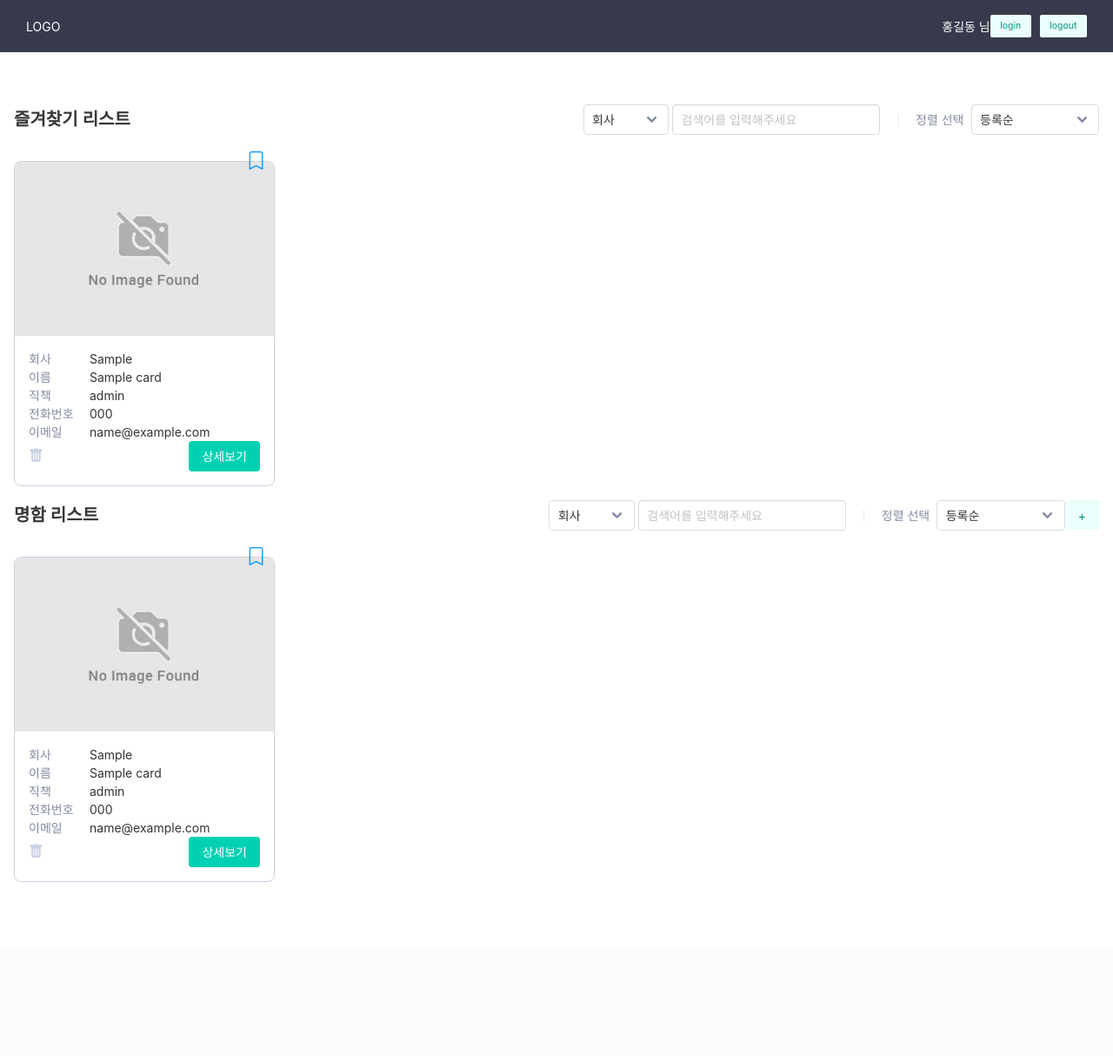
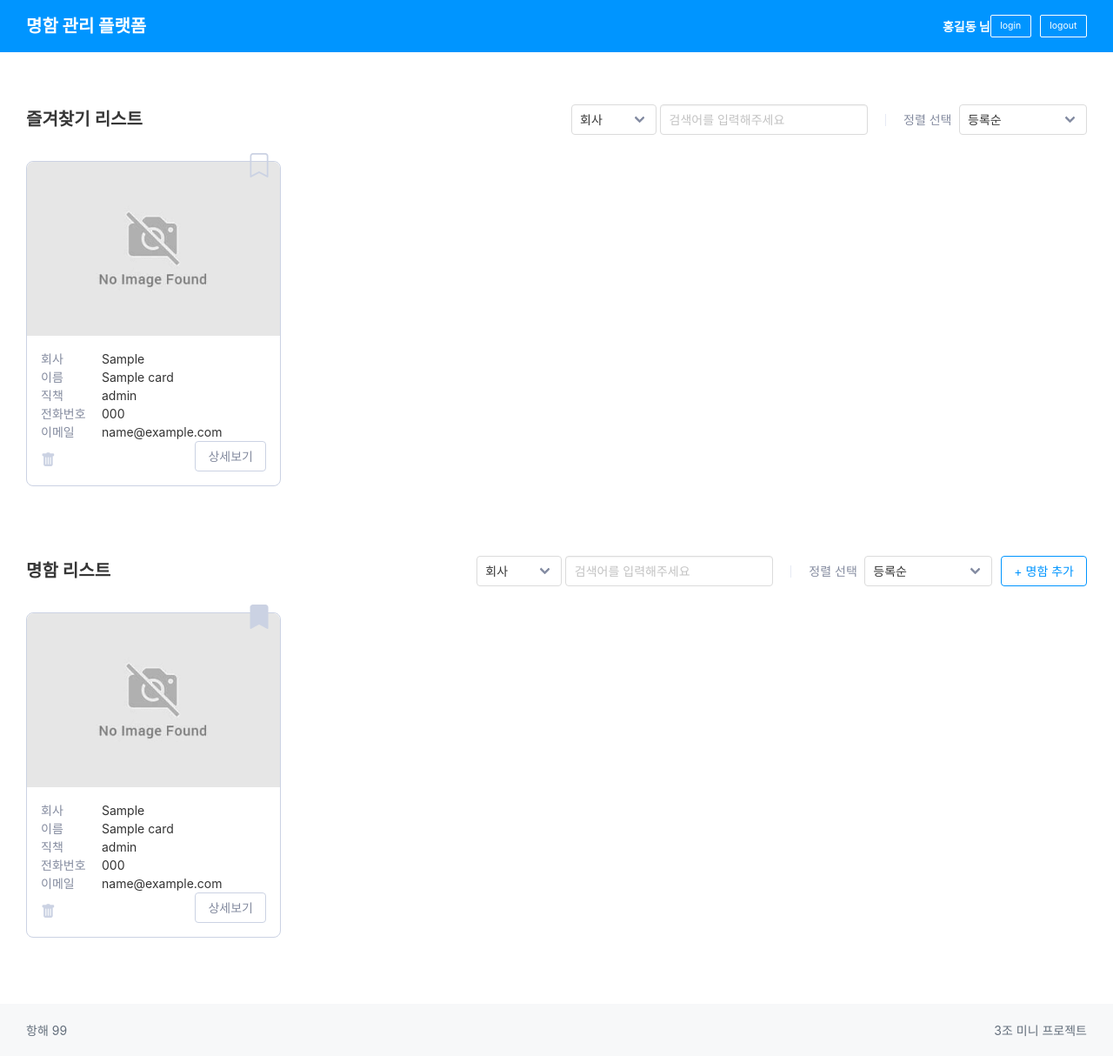
Before and after one commit to thdals83/Chapter-1-_MiniProject, a Flask app: page / in a window 1280 px wide. Shown: the whole page at 87% size. Before the commit the page ends 1014 px from the top, so only its background shows below. Run offline with Flask 2, Linux system fonts and the light colour scheme; a database or web service that is not in the repository returns one stand-in record (values such as "Sample title"); some libraries are stand-ins or nearby versions.

Commit message:
Fix: style 수정

```diff
--- a/static/css/footer.css
+++ b/static/css/footer.css
@@ -1,20 +1,18 @@
 .footer-wrapper {
-    background: var(--gray800);
-    position: absolute;
-    bottom: 0;
+    background: #f7f8f9;
     width: 100%;
     height: 60px;
     display: flex;
-    /*z-index: 50;*/
-    /*align-items: center;*/
 }
 
 .footer-wrapper .footer {
+    background: inherit;
     max-width: 1280px;
     margin: 0 auto;
     display: flex;
     align-items: center;
-    /*justify-content: space-between;*/
     padding: 10px 30px;
     flex: 1;
+    color: #646f7c;
+    justify-content: space-between;
 }
--- a/static/css/header.css
+++ b/static/css/header.css
@@ -1,5 +1,6 @@
 .header-wrapper {
-    background: var(--gray800);
+    /*background: var(--gray200);*/
+    background: var(--custom-primary);
     position: fixed;
     top: 0;
     width: 100%;
@@ -17,14 +18,26 @@
     padding: 10px 30px;
     flex: 1;
 }
-
+.header-wrapper .header button {
+    background: none;
+    color: white;
+    border: 1px solid white;
+    transition: all 0.2s ease;
+}
+.header-wrapper .header button:hover {
+    background: white;
+    color: var(--custom-primary);
+}
 .header-wrapper .header button:last-child {
     margin-left: 10px;
 }
 .header-wrapper .header .logo {
+    font-weight: 700;
+    font-size: 20px;
     color: white;
     flex: 1;
 }
 .header-wrapper .header .user-name {
     color: white;
+    font-weight: 700;
 }
--- a/static/css/mainPage.css
+++ b/static/css/mainPage.css
@@ -1,7 +1,7 @@
 .main-page {
     max-width: 1280px;
     margin: 60px auto 0 auto;
-    padding: 60px 16px;
+    padding: 60px 30px;
 }
 
 .main-page .title-header-wrapper {
@@ -28,6 +28,9 @@
     margin-left: 20px;
     display: flex;
     align-items: center;
+}
+.main-page .title-header-wrapper .header-right-area .sort-area .button {
+    margin-left: 10px;
 }
 
 .main-page .title-header-wrapper .header-right-area .sort-area span {
@@ -57,15 +60,19 @@
     grid-template-columns: 1fr 1fr 1fr 1fr;
     margin: 16px 0;
     width: 100%;
-    column-gap: 8px;
+    column-gap: 16px;
     row-gap: 16px;
+    min-height: 300px;
+}
+.main-page .card-list.bookmark-list {
+    margin-bottom: 80px;
 }
 
 .main-page .card-list .card-item {
     border: 1px solid var(--gray400);
     border-radius: 8px;
     position: relative;
-    max-width: 300px;
+    background: white;
 }
 
 .main-page .card-list .card-item .info-wrapper {
@@ -75,6 +82,7 @@
 
 .main-page .card-list .card-item .info-wrapper .inline {
     display: flex;
+    max-width: 260px;
 
 }
 
@@ -109,7 +117,11 @@
 }
 
 .main-page .card-list .card-item .bookmark-button i {
-    font-size: 1.5rem;
+    font-size: 2rem;
+    color: var(--gray400);
+}
+
+.main-page .card-list .card-item .bookmark-button.active i {
     color: var(--custom-primary);
 }
 
@@ -119,7 +131,7 @@
 
 .main-page .card-list .card-item .btn-wrapper {
     display: flex;
-    align-items: center;
+    align-items: flex-end;
     justify-content: space-between;
 }
 
@@ -134,9 +146,26 @@
 }
 
 .no-search-data {
-
+    font-size: 18px;
+    color: var(--custom-secondary);
+    display: flex;
+    align-items: center;
+    justify-content: center;
+}
+.no-search-data span {
+    margin-left: 4px;
 }
 
-.view-detail {
+.button.view-detail {
+    border: 1px solid var(--gray400);
+    color: var(--custom-secondary);
+    transition: all 0.2s ease;
+}
+.button.view-detail:hover {
+    background: rgba(0,0,0,0.05);
+}
 
+.button.primary {
+    border: 1px solid var(--custom-primary);
+    color: var(--custom-primary);
 }
--- a/static/js/main.js
+++ b/static/js/main.js
@@ -7,18 +7,6 @@ function handleClickDeleteCard(cardId) {
         success: function (response) {
             alert(response['msg'])
             window.location.reload();
-        }
-    })
-}
-
-function getCardList() {
-    $.ajax({
-        type: "GET",
-        url: "/api/list",
-        data: {},
-        success: function (response) {
-            const result = response['msg']
-            console.log(result);
         }
     })
 }
@@ -80,7 +68,7 @@ function getListHtmls(data, idx) {
                     <div onclick="handleClickDeleteCard('${data._id.$oid}')" class="delete-button click">
                         <i class="bi bi-trash-fill"></i>
                     </div>
-                    <button class="button is-primary view-detail">상세보기</button>
+                    <button class="button view-detail">상세보기</button>
                 </div>
             </div>
         </div>`
@@ -104,6 +92,8 @@ function ajaxListSort(action) {
             const defaultList = JSON.parse(response.result);
 
             const defaultAllListHtmls = getAllLists(defaultList);
+            const cardListEle = document.getElementById('card-list');
+            cardListEle.style.gridTemplateColumns = '1fr 1fr 1fr 1fr';
             $('#card-list').html(defaultAllListHtmls);
         }
     })
@@ -118,8 +108,10 @@ function ajaxListSortBookmark(action) {
         },
         success: function (response) {
             const bookmarkList = JSON.parse(response.result);
+            const bookmarkListEle = document.getElementById('bookmark-list');
 
             const bookmarkAllListHtmls = getAllLists(bookmarkList);
+            bookmarkListEle.style.gridTemplateColumns = '1fr 1fr 1fr 1fr';
             $('#bookmark-list').html(bookmarkAllListHtmls);
         }
     })
@@ -127,12 +119,12 @@ function ajaxListSortBookmark(action) {
 
 function getBookmarkIcon(data) {
     if (data.card_bookmark === 1) {
-        return `<div onclick="handleClickBookmark('${data._id.$oid}')" class="bookmark-button click">
+        return `<div onclick="handleClickBookmark('${data._id.$oid}')" class="bookmark-button active click">
                     <i class="bi bi-bookmark-fill"></i>
                 </div>`
     } else {
         return `<div onclick="handleClickBookmark('${data._id.$oid}')" class="bookmark-button click">
-                    <i class="bi bi-bookmark"></i>
+                    <i class="bi bi-bookmark-fill"></i>
                 </div>`
     }
 }
@@ -171,13 +163,15 @@ function searchDefault() {
         },
         success: function (response) {
             const searchList = JSON.parse(response.result);
+            const cardList = document.getElementById('card-list');
 
-            if(searchList.length === 0) {
-                console.log('searchList : ', searchList.length === 0);
+            if (searchList.length === 0) {
                 $('#card-list').empty();
-                 return $('#card-list').append(getEmptyData());
+                cardList.style.gridTemplateColumns = '1fr';
+                return $('#card-list').append(getEmptyData());
             }
             const searchAllListHtmls = getAllLists(searchList);
+            cardList.style.gridTemplateColumns = '1fr 1fr 1fr 1fr';
             $('#card-list').html(searchAllListHtmls);
         }
     })
@@ -198,18 +192,23 @@ function searchBookmark() {
         },
         success: function (response) {
             const searchList = JSON.parse(response.result);
+            const bookmarkList = document.getElementById('bookmark-list');
 
-            if(searchList.length === 0) {
-                console.log('searchList : ', searchList.length === 0);
+            if (searchList.length === 0) {
                 $('#bookmark-list').empty();
-                 return $('#bookmark-list').append(getEmptyData());
+                bookmarkList.style.gridTemplateColumns = '1fr';
+                return $('#bookmark-list').append(getEmptyData());
             }
             const searchAllListHtmls = getAllLists(searchList);
+            bookmarkList.style.gridTemplateColumns = '1fr 1fr 1fr 1fr';
             $('#bookmark-list').html(searchAllListHtmls);
         }
     })
 }
 
 function getEmptyData() {
-    return `<div class="no-search-data">검색 결과가 없습니다.</div>`
+    return `<div class="no-search-data">
+                <i class="bi bi-exclamation-circle"></i>
+                <span>검색 결과가 없습니다.</span>
+            </div>`
 }
--- a/templates/index.html
+++ b/templates/index.html
@@ -45,14 +45,8 @@
     <!-- favicon -->
     <!--<link rel="icon" href="/static/img/favicon.ico" type="image/x-icon">-->
 
-    <title>Chapter 01</title>
+    <title>명함 관리 플랫폼</title>
 
-
-    <style>
-        test {
-            background: red;
-        }
-    </style>
 </head>
 <body id="root">
 {#{% block header %}#}
--- a/templates/mainPage.html
+++ b/templates/mainPage.html
@@ -1,16 +1,12 @@
 {% extends 'index.html' %}
-
-{#{% include 'header.html' %}#}
-
-
 
 {% block content %}
     <header class="header-wrapper">
         <section class="header">
-        <div class="logo">LOGO</div>
+            <div class="logo">명함 관리 플랫폼</div>
             <div class="user-name">홍길동 님</div>
-        <button class="button is-primary is-light is-small">login</button>
-        <button class="button is-primary is-light is-small">logout</button>
+            <button class="button is-small">login</button>
+            <button class="button is-small">logout</button>
         </section>
     </header>
     <section class="main-page">
@@ -31,14 +27,16 @@
                             </select>
                         </div>
 
-                        <input class="input" aria-label="search-box" type="text" id="bookmark-search" onkeyup="handleSearchKeyBookmark()" placeholder="검색어를 입력해주세요"/>
+                        <input class="input" aria-label="search-box" type="text" id="bookmark-search"
+                               onkeyup="handleSearchKeyBookmark()" placeholder="검색어를 입력해주세요"/>
 
                     </div>
 
                     <div class="sort-area">
                         <span>정렬 선택</span>
                         <div class="select">
-                            <select class="h-select sort-select" id="sort-list-select" onchange="handleChangeBookmarkListSelect(this.value)">
+                            <select class="h-select sort-select" id="sort-list-select"
+                                    onchange="handleChangeBookmarkListSelect(this.value)">
                                 <option value="register">등록순</option>
                                 <option value="company">회사명</option>
                                 <option value="name">이름순(가나다순)</option>
@@ -53,7 +51,7 @@
                 {% for card in bookmark_card_list %}
                     <div aria-label="card-item" class="card-item">
                         {% if card.card_bookmark == 1 %}
-                            <div onclick="handleClickBookmark('{{ card._id }}')" class="bookmark-button click">
+                            <div onclick="handleClickBookmark('{{ card._id }}')" class="bookmark-button active click">
                                 <i class="bi bi-bookmark-fill"></i>
                             </div>
                         {% else %}
@@ -93,7 +91,7 @@
                                 <div onclick="handleClickDeleteCard('{{ card._id }}')" class="delete-button click">
                                     <i class="bi bi-trash-fill"></i>
                                 </div>
-                                <button class="button is-primary view-detail">상세보기</button>
+                                <button class="button view-detail">상세보기</button>
                             </div>
                         </div>
                     </div>
@@ -118,21 +116,23 @@
                         </select>
                     </div>
 
-                    <input class="input" aria-label="search-box" type="text" id="default-search" onkeyup="handleSearchKey()" placeholder="검색어를 입력해주세요"/>
+                    <input class="input" aria-label="search-box" type="text" id="default-search"
+                           onkeyup="handleSearchKey()" placeholder="검색어를 입력해주세요"/>
 
                 </div>
 
                 <div class="sort-area">
                     <span>정렬 선택</span>
                     <div class="select">
-                        <select class="h-select sort-select" id="sort-list-select" onchange="handleChangeSelect(this.value)">
+                        <select class="h-select sort-select" id="sort-list-select"
+                                onchange="handleChangeSelect(this.value)">
                             <option value="register">등록순</option>
                             <option value="company">회사명</option>
                             <option value="name">이름순(가나다순)</option>
                         </select>
                     </div>
-                    <button class="button is-normal is-primary is-light" aria-label="add-business-card"
-                            onclick="modal_open_btn()">+
+                    <button class="button primary outlined" aria-label="add-business-card"
+                            onclick="modal_open_btn()">+ 명함 추가
                     </button>
                 </div>
             </div>
@@ -140,15 +140,15 @@
 
 
         <div aria-label="cards_list" class="card-list" id="card-list">
-            {% for card in default_card_list%}
+            {% for card in default_card_list %}
                 <div aria-label="card-item" class="card-item">
                     {% if card.card_bookmark == 1 %}
-                        <div onclick="handleClickBookmark('{{ card._id }}')" class="bookmark-button click">
+                        <div onclick="handleClickBookmark('{{ card._id }}')" class="bookmark-button active click">
                             <i class="bi bi-bookmark-fill"></i>
                         </div>
                     {% else %}
                         <div onclick="handleClickBookmark('{{ card._id }}')" class="bookmark-button click">
-                            <i class="bi bi-bookmark"></i>
+                            <i class="bi bi-bookmark-fill"></i>
                         </div>
                     {% endif %}
 
@@ -183,7 +183,7 @@
                             <div onclick="handleClickDeleteCard('{{ card._id }}')" class="delete-button click">
                                 <i class="bi bi-trash-fill"></i>
                             </div>
-                            <button class="button is-primary view-detail">상세보기</button>
+                            <button class="button view-detail">상세보기</button>
                         </div>
                     </div>
                 </div>
@@ -191,8 +191,11 @@
         </div>
     </section>
 
-
+    <footer class="footer-wrapper">
+        <section class="footer">
+            <div class="">항해 99</div>
+            <div class="">3조 미니 프로젝트</div>
+        </section>
+    </footer>
     <!-- 무한 스크롤 추후 구현 -->
 {% endblock %}
-
-{#{% include 'footer.html' %}#}
```
Also changed, not shown: templates/footer.html (deleted, +0 -11 lines), templates/header.html (deleted, +0 -11 lines). Lines whose indentation alone changed are shown as unchanged.
